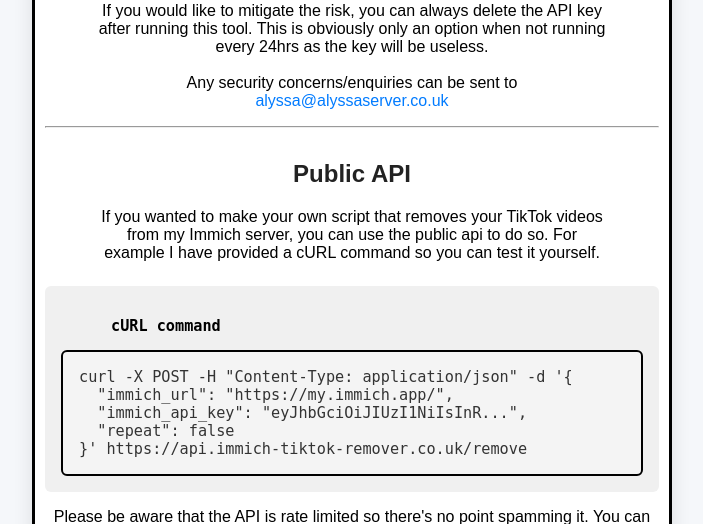
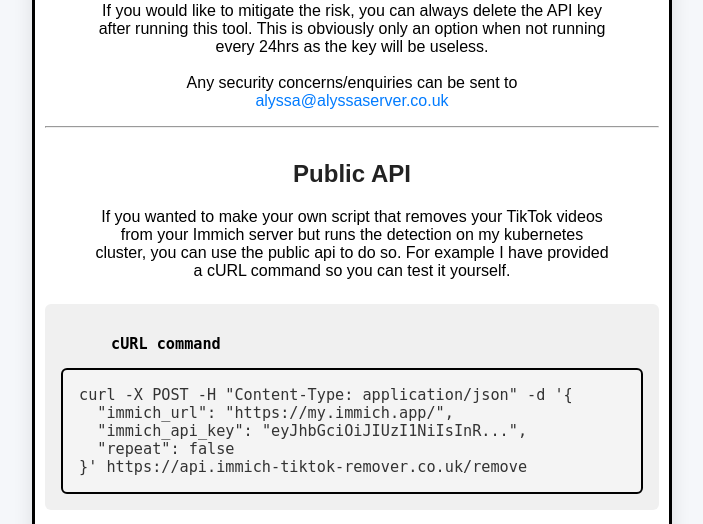
Before and after one commit to alyssaholland99/immich-tiktok-remover-web, a Flask app: page / in a window 1280 px wide. Shown: the part 1827-2351 px from the top of the page, without its empty margins (288-991 px from the left). Run offline with Flask 2, Linux system fonts and the light colour scheme.

Commit message:
clarification

```diff
--- a/site/templates/index.html
+++ b/site/templates/index.html
@@ -80,7 +80,7 @@
                 <hr>
         <h2>Public API</h2>
             <p>
-                If you wanted to make your own script that removes your TikTok videos from my Immich server, you can use the public api to do so. For example I have provided a cURL command so you can test it yourself.
+                If you wanted to make your own script that removes your TikTok videos from your Immich server but runs the detection on my kubernetes cluster, you can use the public api to do so. For example I have provided a cURL command so you can test it yourself.
                 <pre><b><p class="docker">cURL command</p></b><code>curl -X POST -H "Content-Type: application/json" -d '{
   "immich_url": "https://my.immich.app/",
   "immich_api_key": "eyJhbGciOiJIUzI1NiIsInR...",
```
